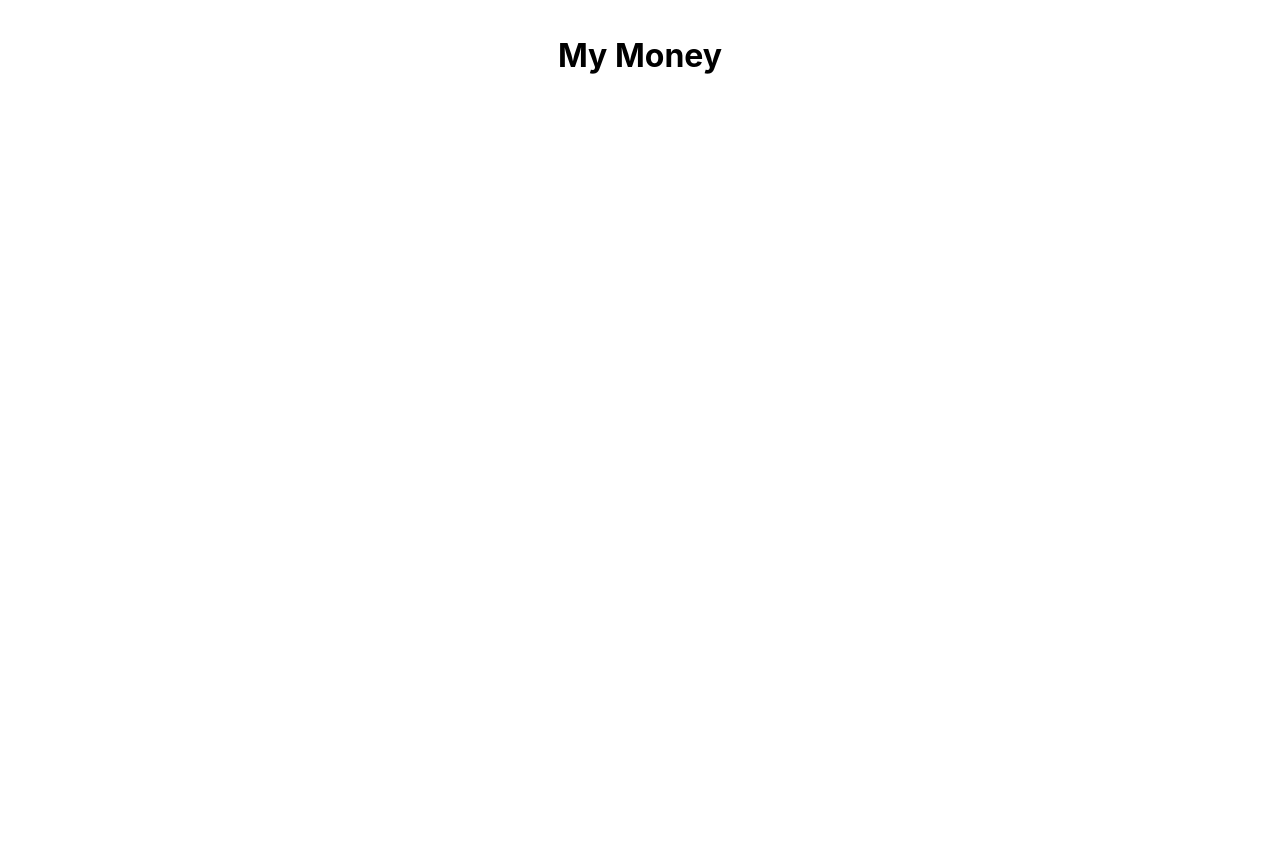
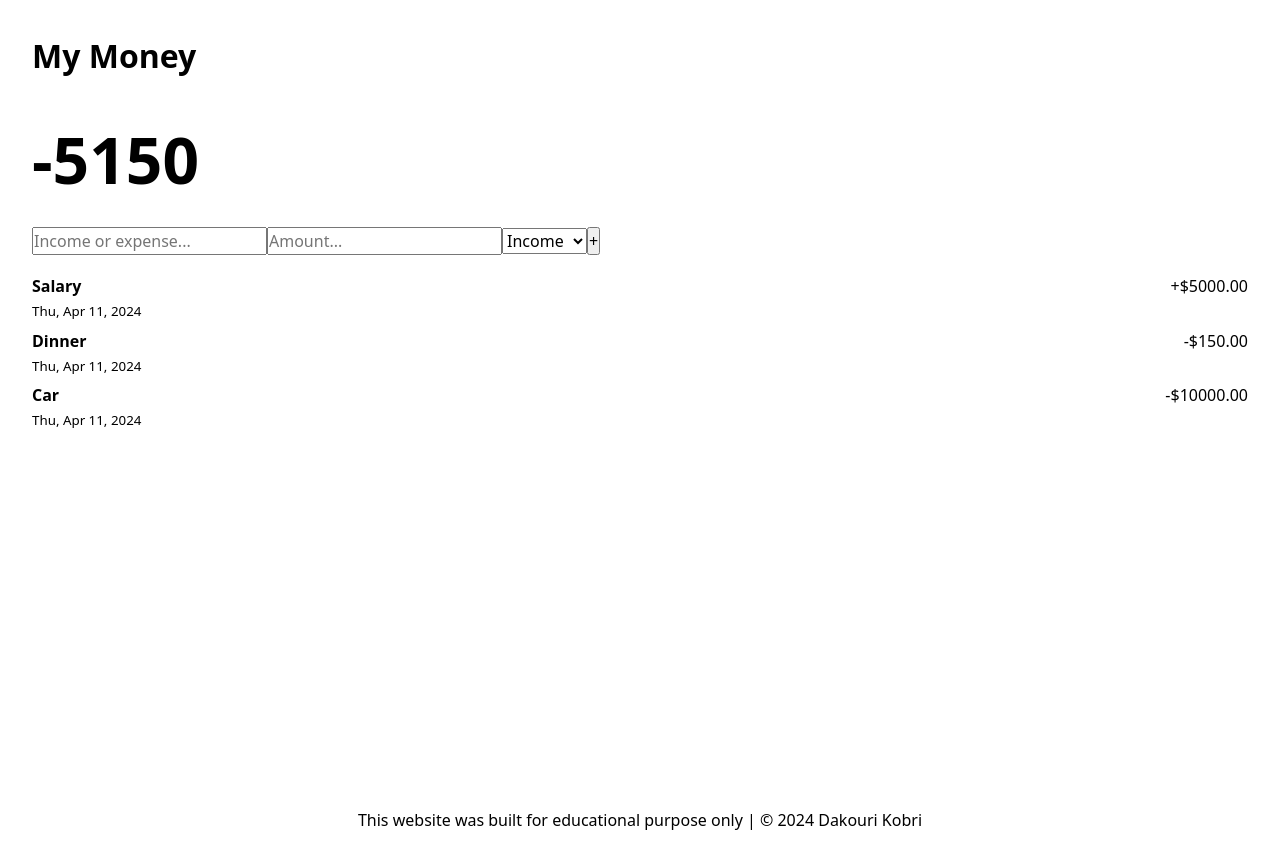
Before and after one commit to DakouriKobri/basic-expense-tracker-react-vite, a React (Vite) app: page / in a window 1280 px wide. Before the commit the page ends 800 px from the top, so only its background shows below. Built offline with nearby package versions, Linux system fonts and the light colour scheme.

Commit message:
Add basic structure and style

```diff
--- a/src/App.css
+++ b/src/App.css
@@ -2,5 +2,46 @@
   max-width: 1280px;
   margin: 0 auto;
   padding: 2rem;
+}
+
+.container {
+  position: relative;
+  min-height: 100vh;
+}
+
+.main {
+  padding-bottom: 2rem;
+}
+
+.header {
+  margin-top: 0;
+  margin-bottom: 2rem;
+}
+
+.balance {
+  font-size: 4rem;
+  font-weight: bold;
+  margin-bottom: 1.2rem;
+}
+
+.form {
+  margin-bottom: 1.2rem;
+}
+
+.list {
+  display: flex;
+  flex-direction: column;
+  gap: 0.4rem;
+}
+
+.list__item {
+  display: flex;
+  justify-content: space-between;
+}
+
+.footer {
+  position: absolute;
+  bottom: 0;
+  width: 100%;
   text-align: center;
 }
--- a/src/App.jsx
+++ b/src/App.jsx
@@ -2,9 +2,56 @@ import './App.css';
 
 function App() {
   return (
-    <main>
-      <h1>My Money</h1>
-    </main>
+    <div className="container">
+      <header className="header">
+        <h1>My Money</h1>
+      </header>
+
+      <main className="main">
+        <div className="balance">-5150</div>
+
+        <form className="form">
+          <input type="text" placeholder="Income or expense..." />
+          <input type="number" placeholder="Amount..." />
+          <select>
+            <option value="income">Income</option>
+            <option value="expense">Expense</option>
+          </select>
+          <button>&#43;</button>
+        </form>
+
+        <ul className="list">
+          <li className="list__item">
+            <div>
+              <h4>Salary</h4>
+              <small>Thu, Apr 11, 2024</small>
+            </div>
+            <div>+$5000.00</div>
+          </li>
+
+          <li className="list__item">
+            <div>
+              <h4>Dinner</h4>
+              <small>Thu, Apr 11, 2024</small>
+            </div>
+            <div>-$150.00</div>
+          </li>
+
+          <li className="list__item">
+            <div>
+              <h4>Car</h4>
+              <small>Thu, Apr 11, 2024</small>
+            </div>
+            <div>-$10000.00</div>
+          </li>
+        </ul>
+      </main>
+
+      <footer className="footer">
+        This website was built for educational purpose only &#124; &copy; 2024
+        Dakouri Kobri
+      </footer>
+    </div>
   );
 }
 
--- a/src/index.css
+++ b/src/index.css
@@ -1,5 +1,5 @@
 :root {
-  font-family: Inter, system-ui, Avenir, Helvetica, Arial, sans-serif;
+  font-family: system-ui, sans-serif;
   line-height: 1.5;
   font-weight: 400;
 
@@ -39,6 +39,10 @@ select {
   font: inherit;
 }
 
+ul {
+  list-style: none;
+}
+
 p,
 h1,
 h2,
```
